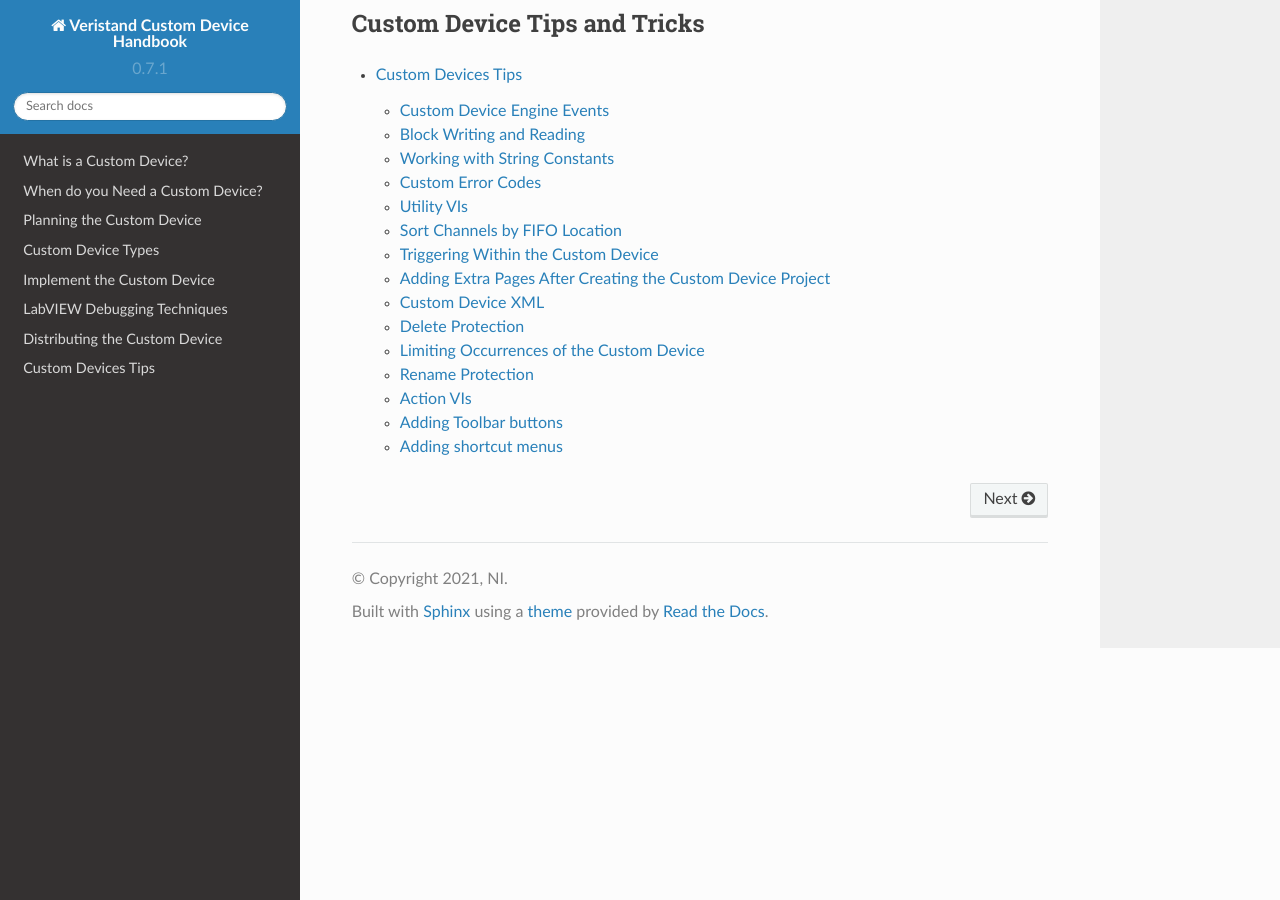
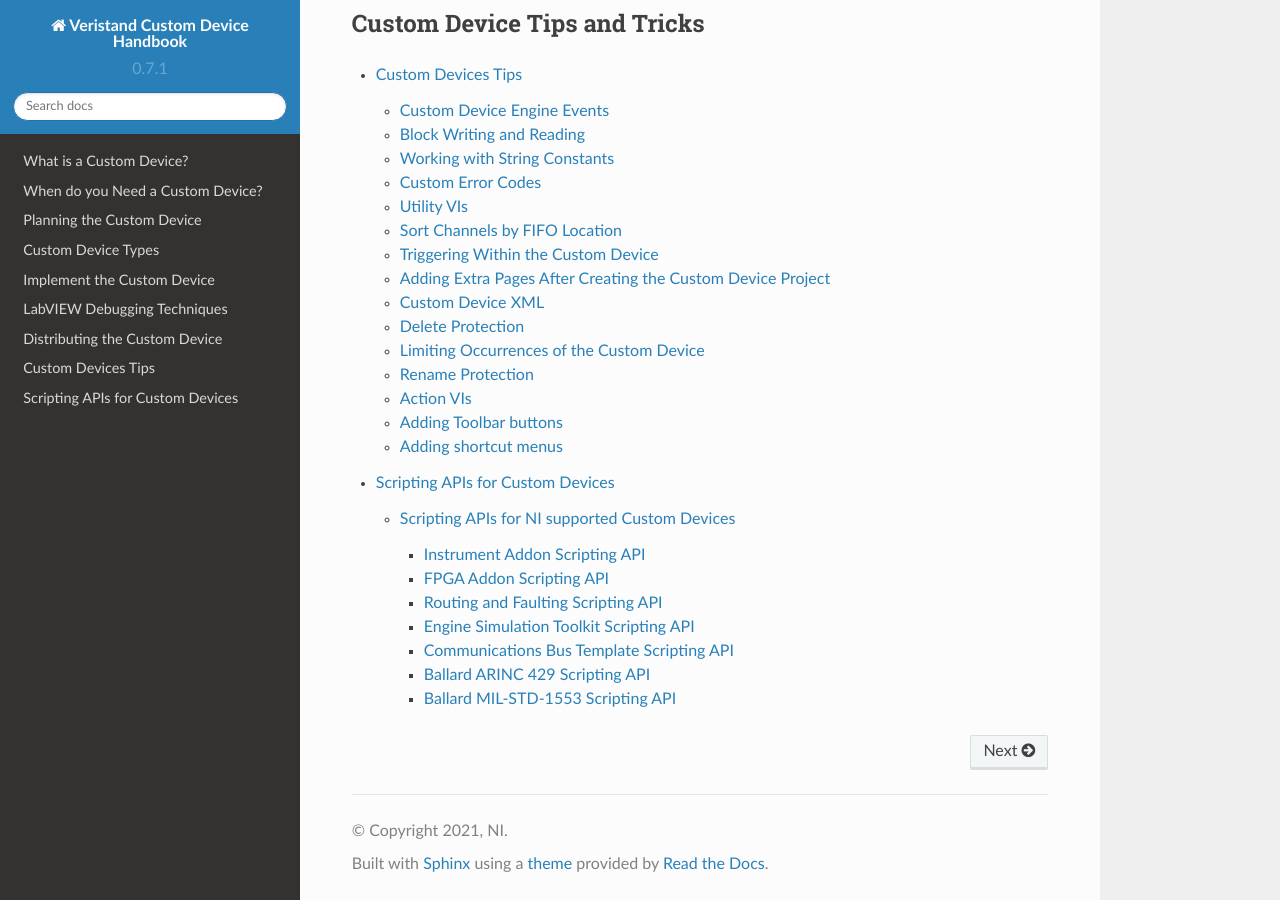
Before and after one commit to ni/niveristand-custom-device-handbook, a Sphinx documentation site: the page built from docs/index.md, in a window 1280 px wide and 900 px high, scrolled down 2165 px. Built offline with Sphinx 7.4.7 and the Read the Docs theme 2.0.0, drawn with Linux system fonts in a browser that asks for light colours; pages that are not in the unit, such as notebooks, are missing from menus.

Commit message:
Adding the scripting API page (#20)

```diff
--- /dev/null
+++ b/docs/Scripting_API.md
@@ -0,0 +1,26 @@
+# Scripting APIs
+
+Scripting APIs use LabVIEW VIs to configure Custom Devices in a VeriStand system definition file.
+
+Depending on how much functionality was made available through Scripting for a specific Custom Device, users can change basic settings, or fully configure a Custom Device.
+
+You can develop a Scripting API to create flexible and reusable system definition files.
+
+NI has developed Scripting APIs for some NI supported Custom Devices. One such example is the [Scripting API for the FPGA Addon](https://github.com/ni/niveristand-fpga-addon-custom-device/blob/main/Source/Quick%20Start%20Documentation/FPGA%20Addon%20Quick%20Start%20Guide.md#scripting-api) Custom Device.
+
+The functions for this Scripting API are grouped into: **Custom Device**, **Bitfile Resources**, and **Utilities** palettes.
+
+&nbsp;&nbsp;&nbsp;![](images/main_palette.png)<br />
+
+**Custom Device palette**
+
+## Scripting APIs for NI supported Custom Devices
+
+The following list contains NI supported Custom Devices that have a Scripting API:
+- [Instrument Addon Scripting API](https://github.com/ni/niveristand-fpga-addon-custom-device/blob/main/Source/Quick%20Start%20Documentation/FPGA%20Addon%20Quick%20Start%20Guide.md#scripting-api)
+- [FPGA Addon Scripting API](https://github.com/ni/niveristand-fpga-addon-custom-device/blob/main/Source/Quick%20Start%20Documentation/FPGA%20Addon%20Quick%20Start%20Guide.md#scripting-api)
+- [Routing and Faulting Scripting API](https://github.com/ni/niveristand-fpga-addon-custom-device/blob/main/Source/Quick%20Start%20Documentation/FPGA%20Addon%20Quick%20Start%20Guide.md#scripting-api)
+- [Engine Simulation Toolkit Scripting API](https://github.com/ni/niveristand-engine-simulation-toolkit-custom-device/tree/main/Source/Scripting%20API)
+- [Communications Bus Template Scripting API](https://github.com/ni/niveristand-communications-bus-template/tree/main/Source/Custom%20Device%20Support/Scripting)
+- [Ballard ARINC 429 Scripting API](https://github.com/ni/niveristand-ballard-arinc429-custom-device/blob/main/Docs/User%20Guide/User%20Guide.md#scripting-the-custom-device-configuration)
+- [Ballard MIL-STD-1553 Scripting API](https://github.com/ni/niveristand-ballard-milStd1553-custom-device/tree/main/Source/Scripting%20Examples)
--- a/docs/index.md
+++ b/docs/index.md
@@ -31,3 +31,4 @@
 #### Custom Device Tips and Tricks
 
    + [Custom Devices Tips & Tricks](Custom_Device_Tips_and_Tricks.md)
+   + [Scripting APIs for Custom Devices](Scripting_API.md)
```
Also changed, not shown: docs/images/main_palette.png (added).
